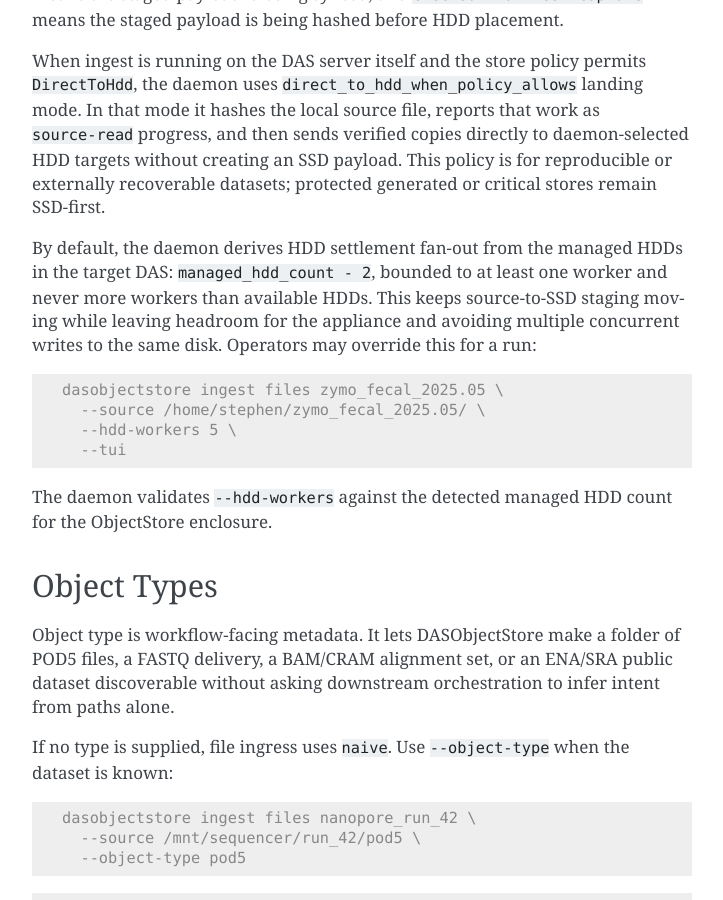
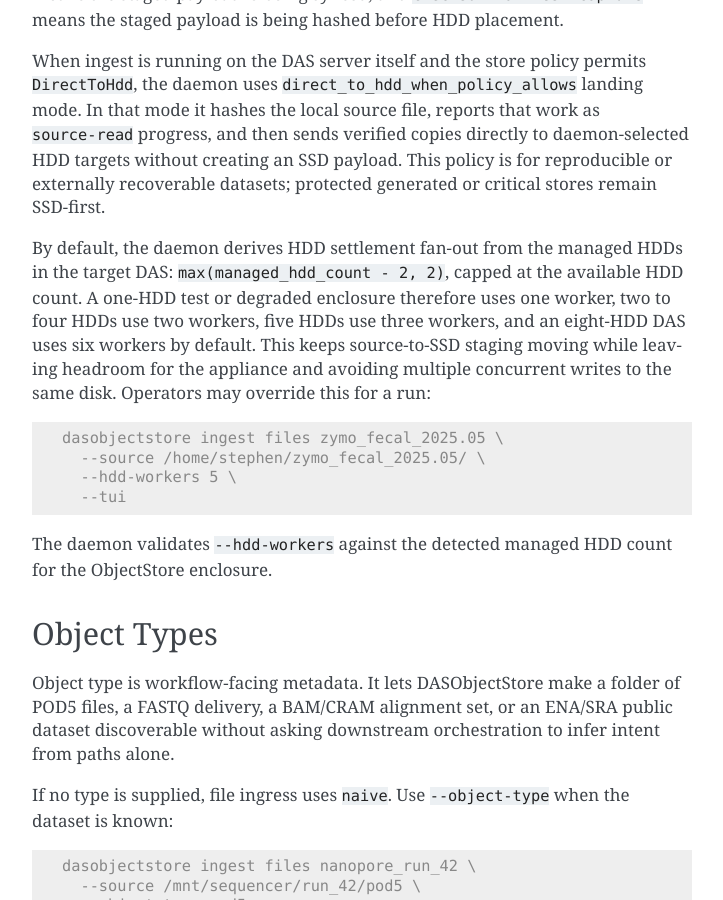
Before and after one commit to sagrudd/DASObjectStore, a Sphinx documentation site: the page built from docs/user/ingesting-files.rst, in a window 1280 px wide and 900 px high, scrolled down 2262 px. Shown: the whole window, without its empty margins (388-1111 px from the left). Built offline with Sphinx 7.4.7, drawn with Linux system fonts in a browser that asks for light colours.

Commit message:
Apply two-worker floor to HDD landing defaults

```diff
--- a/docs/user/ingesting-files.rst
+++ b/docs/user/ingesting-files.rst
@@ -111,10 +111,12 @@ reproducible or externally recoverable datasets; protected generated or
 critical stores remain SSD-first.
 
 By default, the daemon derives HDD settlement fan-out from the managed HDDs in
-the target DAS: ``managed_hdd_count - 2``, bounded to at least one worker and
-never more workers than available HDDs. This keeps source-to-SSD staging moving
-while leaving headroom for the appliance and avoiding multiple concurrent
-writes to the same disk. Operators may override this for a run:
+the target DAS: ``max(managed_hdd_count - 2, 2)``, capped at the available HDD
+count. A one-HDD test or degraded enclosure therefore uses one worker, two to
+four HDDs use two workers, five HDDs use three workers, and an eight-HDD DAS
+uses six workers by default. This keeps source-to-SSD staging moving while
+leaving headroom for the appliance and avoiding multiple concurrent writes to
+the same disk. Operators may override this for a run:
 
 .. code-block:: console
 
```
Also changed, not shown: CHANGELOG.md (+3 -0 lines), TODO.md (+1 -1 lines), 2 other files.
